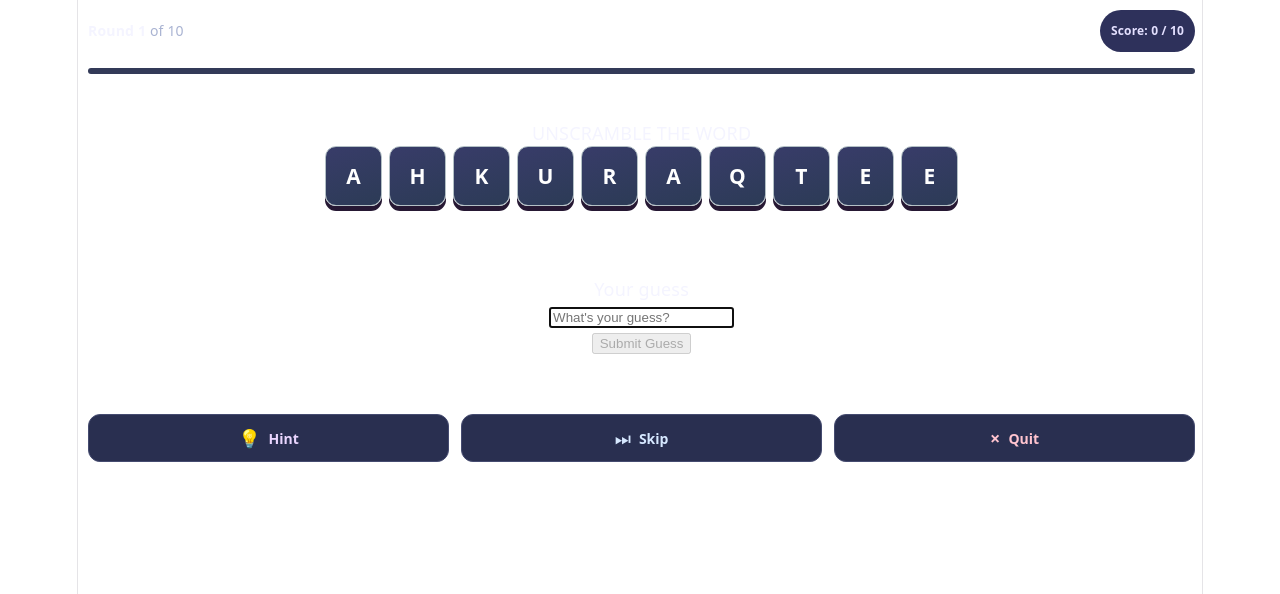
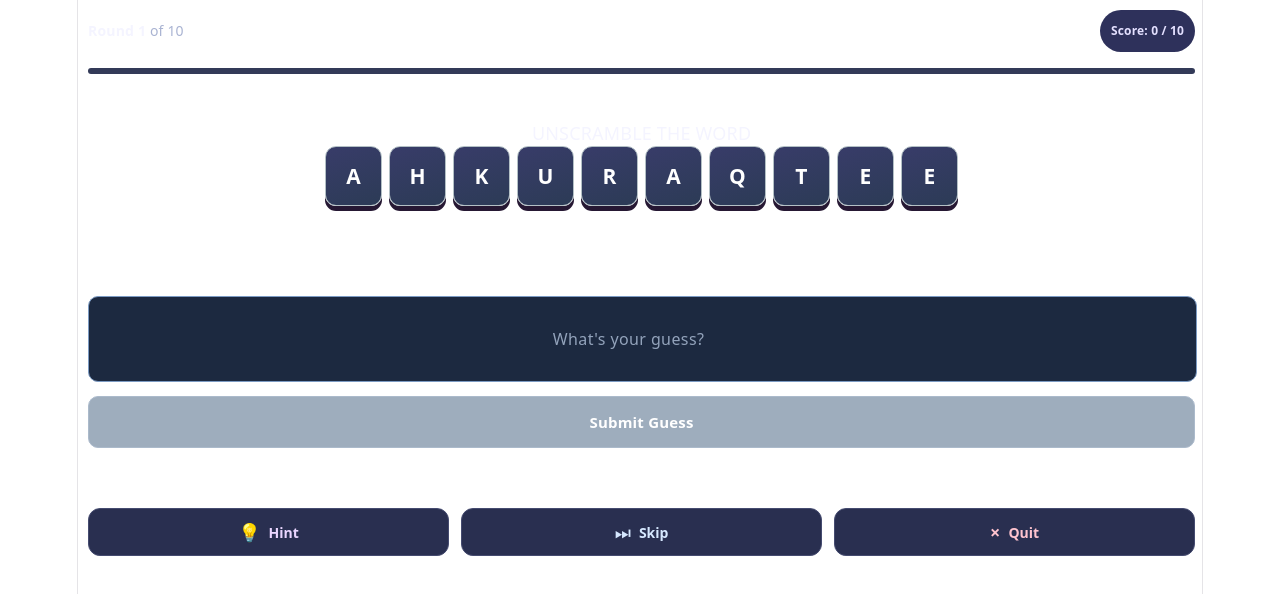
Before and after one commit to Emya101/Jargon-Jumble-2.0, a React (Vite) app: page / in a window 1280 px wide. Shown: the top 594 px of the page. Built offline with nearby package versions, Linux system fonts and the light colour scheme.

Commit message:
style: refine guess input with solid navy design

```diff
--- /dev/null
+++ b/src/components/GuessInput.css
@@ -0,0 +1,226 @@
+
+/* =========================================
+   JARGON JUMBLE 2.0 — GUESS INPUT
+   ========================================= */
+
+.guess-input-form {
+    display: flex;
+    flex-direction: column;
+    gap: 14px;
+    width: 100%;
+    margin-top: 20px;
+}
+
+/* Accessible label */
+
+.guess-input-form .sr-only {
+    position: absolute;
+    width: 1px;
+    height: 1px;
+    padding: 0;
+    margin: -1px;
+    overflow: hidden;
+    clip: rect(0, 0, 0, 0);
+    white-space: nowrap;
+    border: 0;
+}
+
+/* Input container */
+
+.guess-input-wrap {
+    position: relative;
+    display: flex;
+    align-items: center;
+    width: 100%;
+
+    border: 1px solid #485773;
+    border-radius: 10px;
+
+    background-color: #1c2940;
+
+    transition: border-color 0.2s ease;
+}
+
+.guess-input-wrap:focus-within {
+    border-color: #7c9bc3;
+}
+
+/* Textbox */
+
+.guess-input-field {
+    width: 100%;
+    min-height: 56px;
+    padding: 14px 48px 14px 20px;
+
+    border: none;
+    border-radius: 10px;
+    outline: none;
+
+    background: transparent;
+    color: #f0f4fa;
+
+    font-family: inherit;
+    font-size: 16px;
+    font-weight: 500;
+    text-align: center;
+    letter-spacing: 0.4px;
+}
+
+.guess-input-field::placeholder {
+    color: #93a3bb;
+    font-weight: 400;
+}
+
+.guess-input-field:disabled {
+    opacity: 0.6;
+    cursor: not-allowed;
+}
+
+/* Clear button */
+
+.guess-input-clear {
+    position: absolute;
+    right: 12px;
+    top: 50%;
+    transform: translateY(-50%);
+
+    display: flex;
+    align-items: center;
+    justify-content: center;
+
+    width: 30px;
+    height: 30px;
+
+    border: none;
+    border-radius: 6px;
+
+    background-color: #303e57;
+    color: #b8c6dc;
+
+    font-size: 20px;
+    cursor: pointer;
+
+    transition: background-color 0.2s ease;
+}
+
+.guess-input-clear:hover {
+    background-color: #455674;
+    color: #ffffff;
+}
+
+.guess-input-clear:focus-visible {
+    outline: 2px solid #8eabd0;
+    outline-offset: 2px;
+}
+
+/* Submit button — solid navy blue */
+
+.guess-input-submit {
+    display: flex;
+    align-items: center;
+    justify-content: center;
+
+    width: 100%;
+    min-height: 52px;
+    padding: 14px 20px;
+
+    border: 1px solid #45668d;
+    border-radius: 10px;
+
+    background-color: #29496d;
+    color: #ffffff;
+
+    font-family: inherit;
+    font-size: 15px;
+    font-weight: 600;
+    letter-spacing: 0.2px;
+
+    cursor: pointer;
+
+    transition:
+        background-color 0.2s ease,
+        border-color 0.2s ease,
+        transform 0.15s ease;
+}
+
+.guess-input-submit:hover:not(:disabled) {
+    background-color: #355b84;
+    border-color: #668ab3;
+    transform: translateY(-1px);
+}
+
+.guess-input-submit:active:not(:disabled) {
+    transform: translateY(0);
+    background-color: #223d5c;
+}
+
+.guess-input-submit:disabled {
+    opacity: 0.45;
+    cursor: not-allowed;
+}
+
+.guess-input-submit:focus-visible {
+    outline: 2px solid #91b6df;
+    outline-offset: 3px;
+}
+
+/* Incorrect guess animation */
+
+.guess-input-wrap.shake {
+    border-color: #d4777f;
+    animation: inputShake 0.4s ease;
+}
+
+@keyframes inputShake {
+    0%, 100% {
+        transform: translateX(0);
+    }
+
+    20%, 60% {
+        transform: translateX(-5px);
+    }
+
+    40%, 80% {
+        transform: translateX(5px);
+    }
+}
+
+/* Mobile responsiveness */
+
+@media (max-width: 520px) {
+    .guess-input-form {
+        margin-top: 14px;
+        gap: 12px;
+    }
+
+    .guess-input-field {
+        min-height: 50px;
+        padding: 12px 42px 12px 14px;
+        font-size: 15px;
+    }
+
+    .guess-input-submit {
+        min-height: 48px;
+        font-size: 14px;
+    }
+
+    .guess-input-clear {
+        right: 9px;
+        width: 28px;
+        height: 28px;
+    }
+}
+
+/* Reduced motion */
+
+@media (prefers-reduced-motion: reduce) {
+    .guess-input-wrap,
+    .guess-input-clear,
+    .guess-input-submit {
+        transition: none;
+    }
+
+    .guess-input-wrap.shake {
+        animation: none;
+    }
+}
--- a/src/components/GuessInput.tsx
+++ b/src/components/GuessInput.tsx
@@ -1,5 +1,6 @@
-import type { Ref } from "react";
-import type { FormEventHandler } from "react";
+
+import type { Ref, FormEventHandler } from "react";
+import "./GuessInput.css";
 
 type GuessInputProps = {
     guess: string;
@@ -9,7 +10,7 @@ type GuessInputProps = {
     inputRef: Ref<HTMLInputElement>;
     onGuessChange: (value: string) => void;
     onSubmit: FormEventHandler<HTMLFormElement>;
-}
+};
 
 export function GuessInput({
     guess,
@@ -21,15 +22,17 @@ export function GuessInput({
     onSubmit,
 }: GuessInputProps) {
     return (
-        <form className="guess-form" onSubmit={onSubmit}>
+        <form className="guess-input-form" onSubmit={onSubmit}>
             <label className="sr-only" htmlFor="guess">
                 Your guess
             </label>
+
             <div
-                className={`input-wrap ${incorrect ? "shake" : ""}`}
+                className={`guess-input-wrap ${incorrect ? "shake" : ""}`}
                 key={shakeKey}
             >
                 <input
+                    className="guess-input-field"
                     autoComplete="off"
                     disabled={locked}
                     id="guess"
@@ -40,10 +43,11 @@ export function GuessInput({
                     type="text"
                     value={guess}
                 />
+
                 {guess && !locked && (
                     <button
                         aria-label="Clear guess"
-                        className="clear-button"
+                        className="guess-input-clear"
                         onClick={() => onGuessChange("")}
                         type="button"
                     >
@@ -51,8 +55,9 @@ export function GuessInput({
                     </button>
                 )}
             </div>
+
             <button
-                className="submit-button"
+                className="guess-input-submit"
                 disabled={!guess.trim() || locked}
                 type="submit"
             >
```
